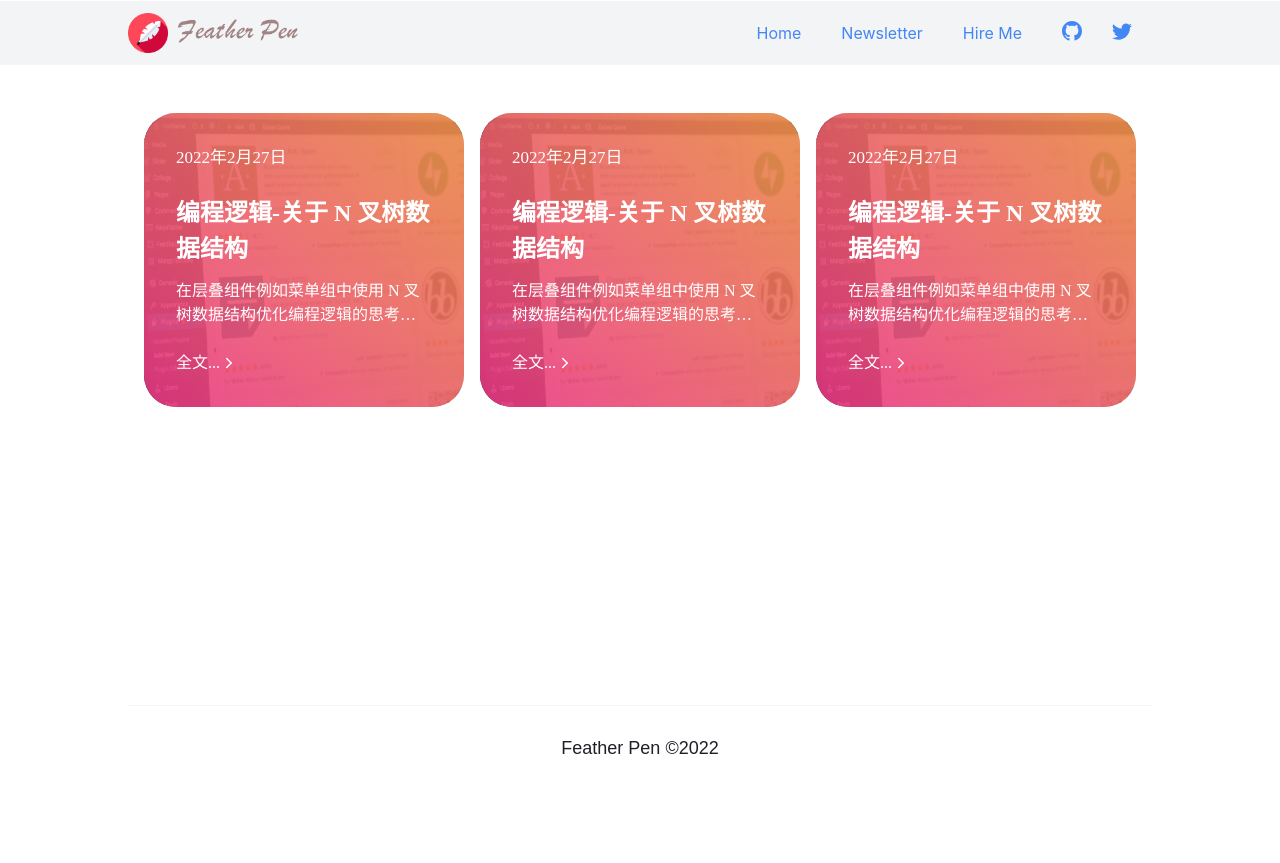
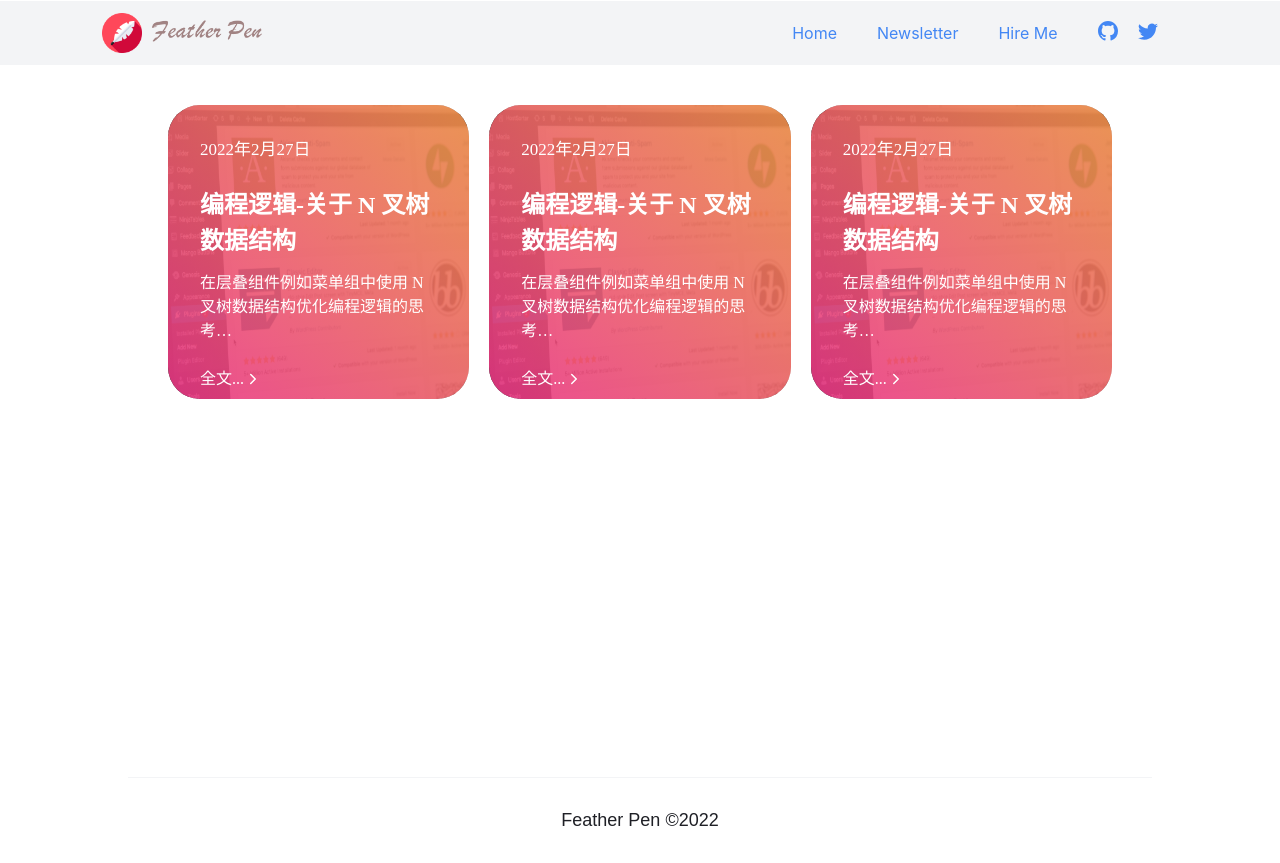
Before and after one commit to xiamu14/feather-pen, a Next.js app: page / in a window 1280 px wide. Before the commit the page ends 800 px from the top, so only its background shows below. Built offline with nearby package versions, Linux system fonts and the light colour scheme.

Commit message:
fix screen bug.

```diff
--- /dev/null
+++ b/pages/index.module.css
@@ -0,0 +1,17 @@
+.paperCardList {
+  display: grid;
+  grid-template-columns: repeat(3, 1fr);
+  grid-template-rows: repeat(2, 1fr);
+  grid-column-gap: 20px;
+  grid-row-gap: 20px;
+  width: 100%;
+  box-sizing: border-box;
+  padding: 0 40px;
+}
+
+@media only screen and (max-width: 1000px) {
+  .postCardList {
+    grid-template-columns: repeat(2, 1fr);
+    grid-template-rows: repeat(3, 1fr);
+  }
+}
--- a/pages/index.tsx
+++ b/pages/index.tsx
@@ -1,6 +1,7 @@
 import PageCard from "@src/components/page_card";
 import PageWrapper from "@src/components/page_wrapper";
 import type { NextPage } from "next";
+import style from "./index.module.css";
 
 const Home: NextPage = () => {
   return (
@@ -13,13 +14,7 @@ const Home: NextPage = () => {
           width: "80%",
         }}
       >
-        <div
-          style={{
-            display: "flex",
-            flexWrap: "wrap",
-            justifyContent: "center",
-          }}
-        >
+        <div className={style["paperCardList"]}>
           {[
             {
               href: "",
--- a/src/components/header.module.css
+++ b/src/components/header.module.css
@@ -2,7 +2,7 @@
   background: rgba(242, 243, 245, 0.9);
   position: fixed;
   width: 100%;
-  padding: 0 10%;
+  padding: 0 8%;
   z-index: 70;
   display: flex;
   justify-content: space-between;
@@ -23,7 +23,7 @@
 }
 
 .logoText {
-  width: 120px;
+  width: 110px;
 }
 
 .menu {
@@ -41,6 +41,6 @@
 }
 
 .menu > li:last-child {
-  width: 110px;
+  width: 100px;
   justify-content: space-between;
 }
--- a/src/components/page_card.module.css
+++ b/src/components/page_card.module.css
@@ -1,14 +1,11 @@
 .postCard {
+  width: 100%;
   height: 294px;
   position: relative;
-  flex-grow: 1;
-  width: 20%;
   display: flex;
   flex-direction: column;
   justify-content: space-between;
   padding: 2rem;
-  margin: 0.5rem;
-  max-width: 20rem;
   color: #fff;
   border-radius: 2rem;
   overflow: hidden;
@@ -17,7 +14,6 @@
   -webkit-animation-delay: 1.4s;
   animation-delay: 1.4s;
   transition: opacity, transform 0.2s ease-out;
-  width: 26%;
 }
 
 .postCard:hover {
```
